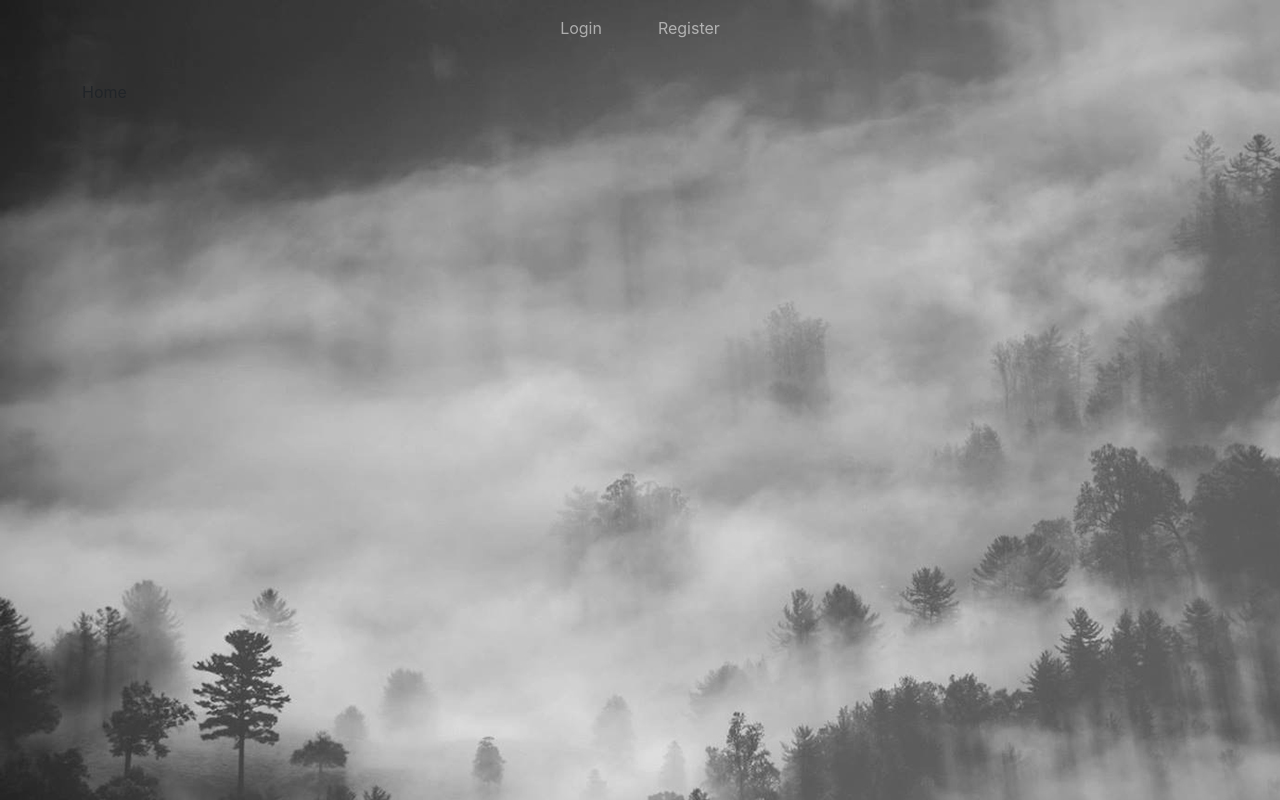
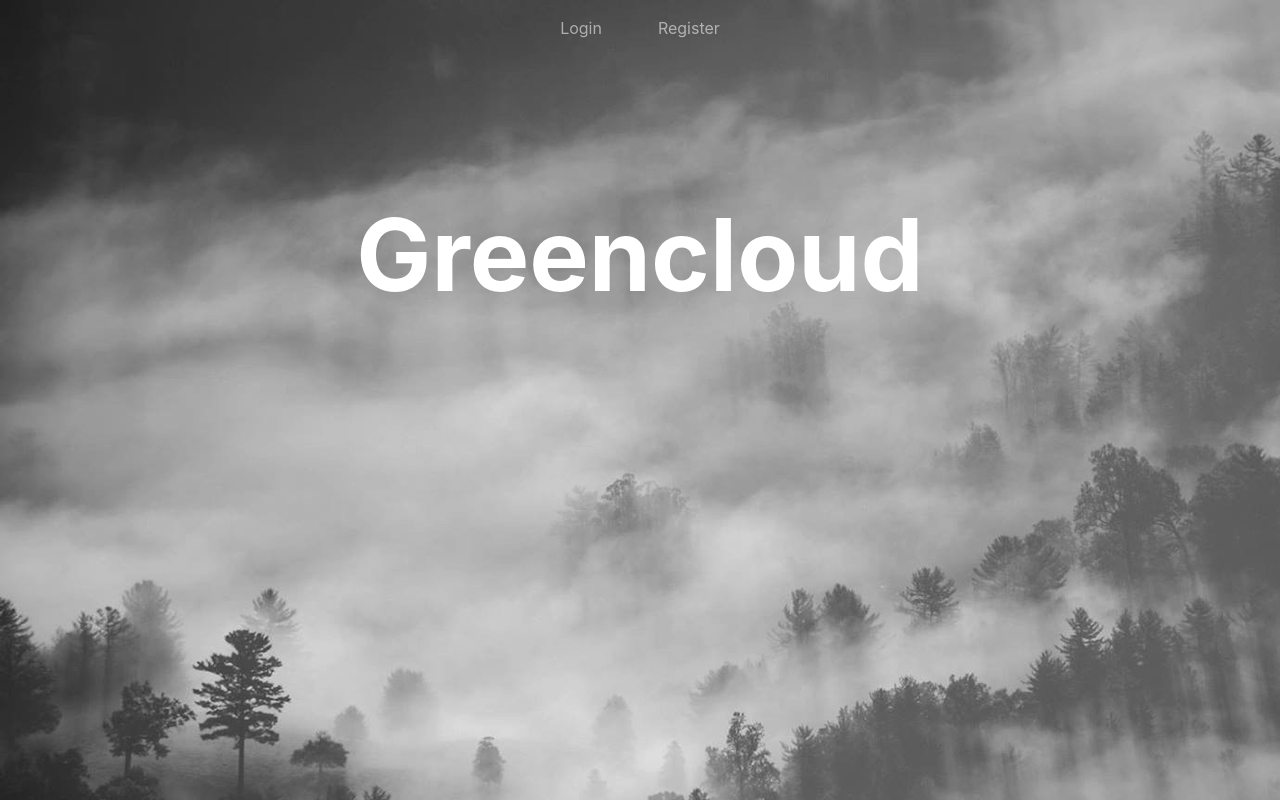
Before and after one commit to greencloud31/audiotranslator, a React (Create React App) app: page / in a window 1280 px wide. Built offline with nearby package versions, Linux system fonts and the light colour scheme.

Commit message:
Handle audio file link display

```diff
--- a/src/components/convert.jsx
+++ b/src/components/convert.jsx
@@ -88,8 +88,13 @@ const Convert = () => {
         <button className="btn btn-primary">Convert</button>
       </form>
       {isAvailable && (
-        <a href={url} target="_blank" className="auth-link">
-          Play audio
+        <a
+          href={url}
+          target="_blank"
+          className="auth-link"
+          style={{ fontSize: "25px", textAlign: "center" }}
+        >
+          Play Audio <i className="ri-external-link-line"></i>
         </a>
       )}
     </div>
--- a/src/components/home.jsx
+++ b/src/components/home.jsx
@@ -1,5 +1,5 @@
 const Home = () => {
-  return <div>Home</div>;
+  return <div className="home">Greencloud</div>;
 };
 
 export default Home;
--- a/src/components/login.jsx
+++ b/src/components/login.jsx
@@ -81,7 +81,7 @@ const Login = () => {
 
       <button className="btn btn-primary">Sign In</button>
       <div className="text-center">
-        <span>New User? </span>
+        <span className="value">New User? </span>
         <Link to="/register" className="auth-link">
           Register
         </Link>
--- a/src/index.css
+++ b/src/index.css
@@ -30,17 +30,21 @@ code {
   width: 35%;
 }
 
-.form-control {
+.form-control,
+.form-control:enabled {
   padding: 15px;
+  color: #64a19d;
 }
 
-.auth-link {
+.auth-link,
+.auth-link:hover {
   text-decoration: none;
   color: #fff;
 }
 
 .value {
   color: #fff;
+  font-weight: bolder;
 }
 
 .btn-primary,
@@ -51,12 +55,6 @@ code {
   color: #fff;
   margin-bottom: 15px;
   padding: 15px;
-}
-
-@media only screen and (max-width: 768px) {
-  .form-layout {
-    width: 100%;
-  }
 }
 
 .nav-item {
@@ -79,11 +77,20 @@ code {
   margin-bottom: 10px;
 }
 
+.home {
+  color: #fff;
+  font-weight: bold;
+  font-size: 100px;
+  text-align: center;
+  padding: 100px;
+}
+
 .card {
   width: 60%;
   margin: auto;
   padding: 40px;
   background: linear-gradient(rgba(255, 255, 255, 0.9), rgba(255, 255, 255, 0));
+  border: 0px;
 }
 
 .modal {
@@ -104,4 +111,12 @@ code {
   .profile {
     width: 100%;
   }
+
+  .form-layout {
+    width: 100%;
+  }
+
+  .home {
+    font-size: 25px;
+  }
 }
```
